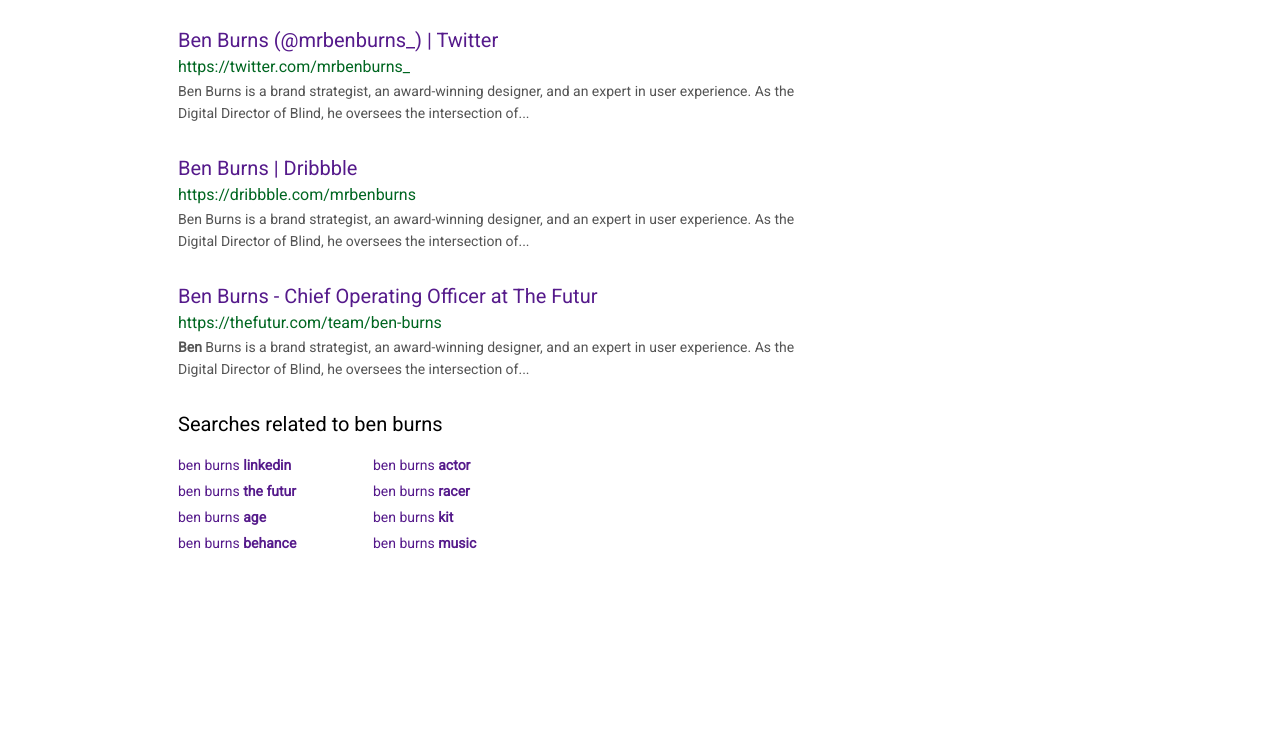
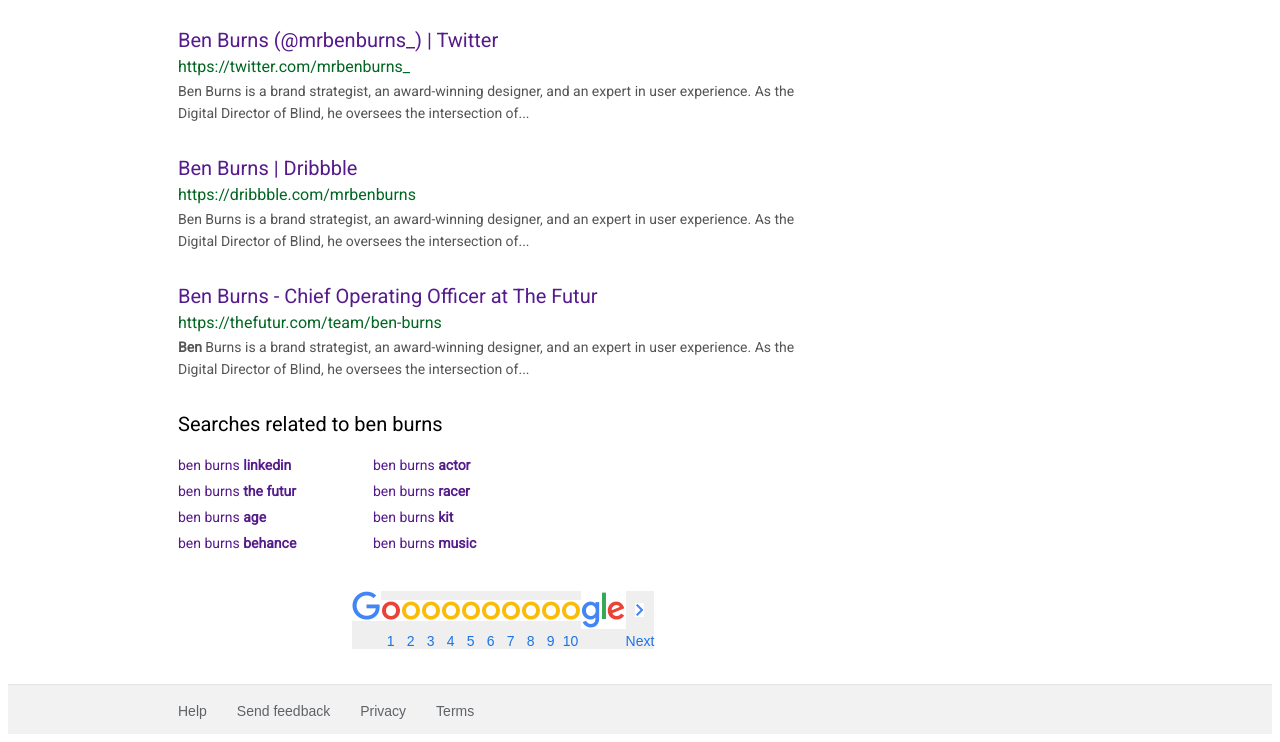
Before and after one commit to mrbenburns/google_homepage, a plain HTML site: page index.html in a window 1280 px wide. Shown: the part 549-1291 px from the top of the page. Before the commit the page ends 1113 px from the top, so only its background shows below. Drawn offline with Linux system fonts and the light colour scheme.

Commit message:
Finalized footer

```diff
--- a/index.html
+++ b/index.html
@@ -180,5 +180,81 @@
         </div>
     </div>
 </div>
+<div class="footer">
+    <div class="container">
+        <div class="pagination-container">
+            <div class="pagination-wrapper">
+                <button class="page-link">
+                    <img src="images/G.png">
+                </button>
+                <button class="page-link">
+                    <img src="images/o-red.png" class="google-o">
+                    1
+                </button>
+                <button class="page-link">
+                    <img src="images/o-yellow.png" class="google-o">
+                    2
+                </button>
+                <button class="page-link">
+                    <img src="images/o-yellow.png" class="google-o">
+                    3
+                </button>
+                <button class="page-link">
+                    <img src="images/o-yellow.png" class="google-o">
+                    4
+                </button>
+                <button class="page-link">
+                    <img src="images/o-yellow.png" class="google-o">
+                    5
+                </button>
+                <button class="page-link">
+                    <img src="images/o-yellow.png" class="google-o">
+                    6
+                </button>
+                <button class="page-link">
+                    <img src="images/o-yellow.png" class="google-o">
+                    7
+                </button>
+                <button class="page-link">
+                    <img src="images/o-yellow.png" class="google-o">
+                    8
+                </button>
+                <button class="page-link">
+                    <img src="images/o-yellow.png" class="google-o">
+                    9
+                </button>
+                <button class="page-link">
+                    <img src="images/o-yellow.png" class="google-o">
+                    10
+                </button>
+                <button class="page-link">
+                    <img src="images/gle.png">
+                </button>
+                <button class="page-link">
+                    <img src="images/right-carat.png" class="next-carat">
+                    Next
+                </button>
+            </div>
+        </div>
+    </div>
+</div>
+<div class="bottom-footer">
+    <div class="container">
+        <div class="bottom-links-wrapper">
+            <button class="bottom-link">
+                Help
+            </button>
+            <button class="bottom-link">
+                Send feedback
+            </button>
+            <button class="bottom-link">
+                Privacy
+            </button>
+            <button class="bottom-link">
+                Terms
+            </button>
+        </div>
+    </div>
+</div>
 
 </body>
--- a/style.css
+++ b/style.css
@@ -220,3 +220,58 @@
     line-height: 20px;
     padding: 3px 0;
 }
+
+.footer {
+    padding: 0 0 0 150px;
+}
+
+.pagination-container {
+    width: 100%;
+    display: flex;
+    justify-content: center;
+}
+
+.pagination-wrapper {
+    width: 50%;
+    display: flex;
+    justify-content: center;
+    padding: 35px 0;
+}
+
+.page-link {
+    display: flex;
+    flex-direction: column;
+    align-items: center;
+    justify-content: flex-start;
+    font-size: 14px;
+    text-align: center;
+    border: none;
+    padding: 0px;
+    color: #1A73E8;
+}
+
+.google-o {
+    margin: 9px 0 12px 0;
+}
+
+.next-carat {
+    margin: 12px 0 16px 0;
+}
+
+.bottom-footer {
+    padding: 0 0 0 150px;
+    border-top: 1px solid #e4e4e4;
+    background-color: #f2f2f2;
+}
+
+.bottom-links-wrapper {
+    display: flex;
+}
+
+.bottom-link {
+    color: #5f6368;
+    padding: 18px 30px 15px 0;
+    font-size: 14px;
+    border: none;
+    background: transparent;
+}
```
Also changed, not shown: images/G.png (added), images/gle.png (added), images/o-red.png (added), images/o-yellow.png (added), images/right-carat.png (added).
